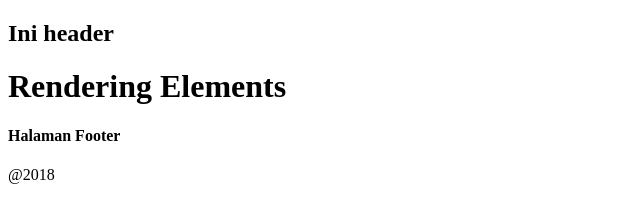
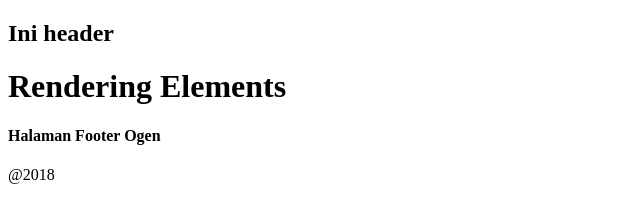
Before and after one commit to hugoiman/halloReact, a React (Create React App) app: page / in a window 1280 px wide. Shown: the top 217 px of the page, without its empty margins (0-640 px from the left). Built offline with nearby package versions, Linux system fonts and the light colour scheme.

Commit message:
Penulisan Function Component

```diff
--- a/src/Footer.js
+++ b/src/Footer.js
@@ -1,12 +1,24 @@
 import React from 'react';
 
+//  Penulisan disarankan menggunakan cara ini
 const Footer = () => {
+  var nama = "Ogen"
   return (
     <div>
-      <h4>Halaman Footer</h4>
+      <h4>Halaman Footer {nama}</h4>
       <p>@2018</p>
     </div>
   );
 };
 
+//  Penulisan Function lain
+// function Footer () {
+//   return (
+//     <div>
+//       <h4>Halaman Footer</h4>
+//       <p>@2018</p>
+//     </div>
+//   );
+// };
+
 export default Footer;
```
